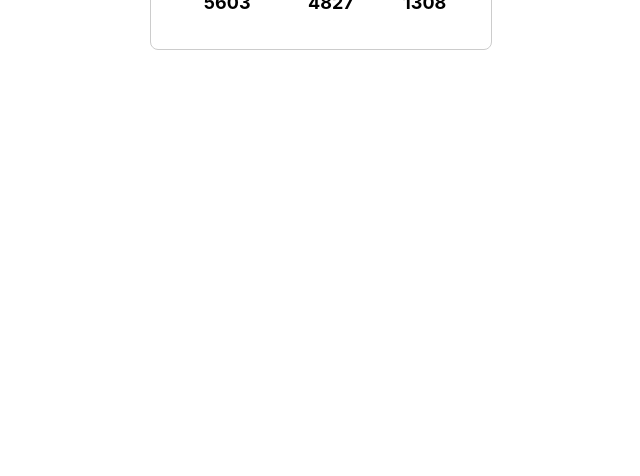
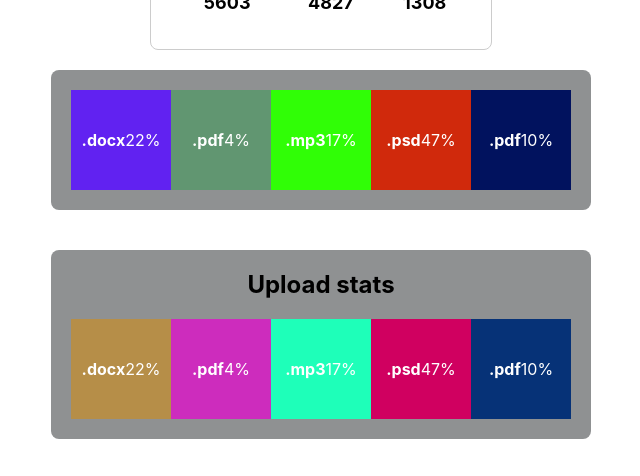
Before and after one commit to Vladnova/goit-react-woolf-hw-01-components, a React (Create React App) app: page / in a window 1280 px wide. Shown: the part 382-858 px from the top of the page, without its empty margins (319-959 px from the left). Before the commit the page ends 800 px from the top, so only its background shows below. Built offline with nearby package versions, Linux system fonts and the light colour scheme.

Commit message:
finished second home work

```diff
--- a/src/components/App.jsx
+++ b/src/components/App.jsx
@@ -1,8 +1,11 @@
 import Profile from './Profile/Profile';
-import user from '../components/Profile/user.json';
+import user from '../components/data/user.json';
+import data from '../components/data/data.json';
+import Statistics from './Statistics/Statistics';
 
 export const App = () => {
   return (
+    <>
       <Profile
         username={user.username}
         tag={user.tag}
@@ -10,5 +13,8 @@
         avatar={user.avatar}
         stats={user.stats}
       />
+      <Statistics stats={data}/>
+      <Statistics title="Upload stats" stats={data} />
+    </>
   );
 };
--- /dev/null
+++ b/src/components/Statistics/Statistics.jsx
@@ -0,0 +1,28 @@
+import styles from '../Statistics/Statistics.module.css';
+
+function getRandomColor() {
+  const r = Math.floor(Math.random() * 256);
+  const g = Math.floor(Math.random() * 256);
+  const b = Math.floor(Math.random() * 256);
+  return `rgb(${r}, ${g}, ${b})`;
+};
+
+const Statistics = ({ stats, title }) => {
+  return (
+    <section className={styles.statistics}>
+      {title&&<h2 className={styles.title}>{title}</h2>}
+
+      <ul className={styles.list}>
+        {stats.map(({id, label, percentage})=>(
+          <li className={styles.item} style={{backgroundColor: getRandomColor()}} key={id}>
+          <span className={styles.label}>{label}</span>
+          <span className={styles.percentage}>{percentage}%</span>
+        </li>
+        ))}
+
+      </ul>
+    </section>
+  );
+};
+
+export default Statistics;
--- /dev/null
+++ b/src/components/Statistics/Statistics.module.css
@@ -0,0 +1,40 @@
+.statistics {
+  padding: 20px;
+  background-color: #8f9192;
+  border-radius: 8px;
+  margin-right: auto;
+  margin-left: auto;
+  display: table;
+  margin-bottom: 40px;
+}
+
+.title {
+  font-size: 24px;
+  text-align: center;
+  margin: 0 0 20px 0;
+}
+
+.list {
+  display: flex;
+  list-style-type: none;
+  padding: 0;
+  margin: 0;
+}
+
+.item {
+  width: 100px;
+  height: 100px;
+  display: flex;
+  justify-content: center;
+  align-items: center;
+  background-color: #007bff;
+}
+
+.label {
+  color: #fff;
+  font-weight: bold;
+}
+
+.percentage {
+  color: #fff;
+}
--- /dev/null
+++ b/src/components/data/data.json
@@ -0,0 +1,7 @@
+[
+  { "id": "id-1", "label": ".docx", "percentage": 22 },
+  { "id": "id-2", "label": ".pdf", "percentage": 4 },
+  { "id": "id-3", "label": ".mp3", "percentage": 17 },
+  { "id": "id-4", "label": ".psd", "percentage": 47 },
+  { "id": "id-5", "label": ".pdf", "percentage": 10 }
+]
```
Also changed, not shown: src/components/data/user.json (renamed from src/components/Profile/user.json). Lines whose indentation alone changed are shown as unchanged.
